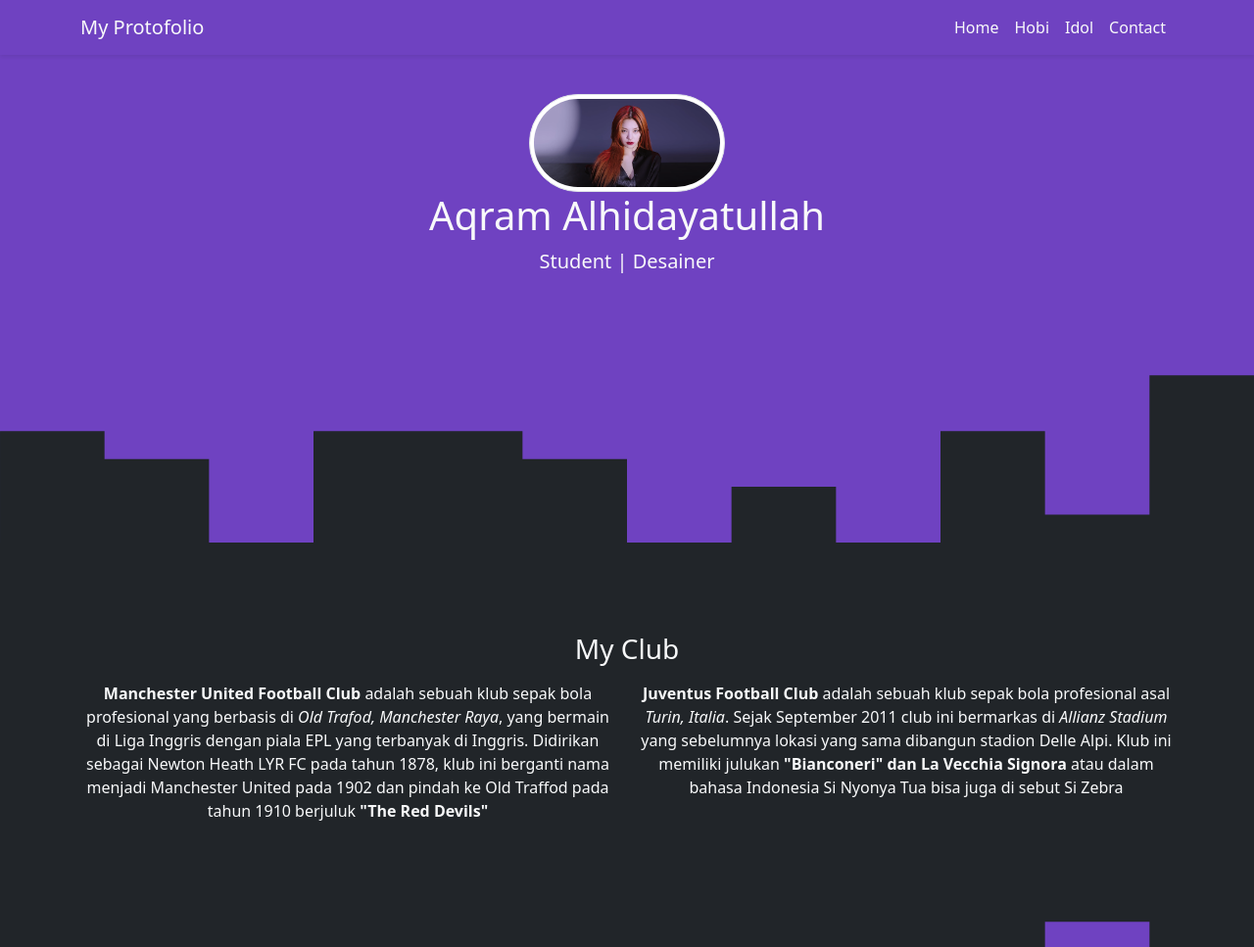
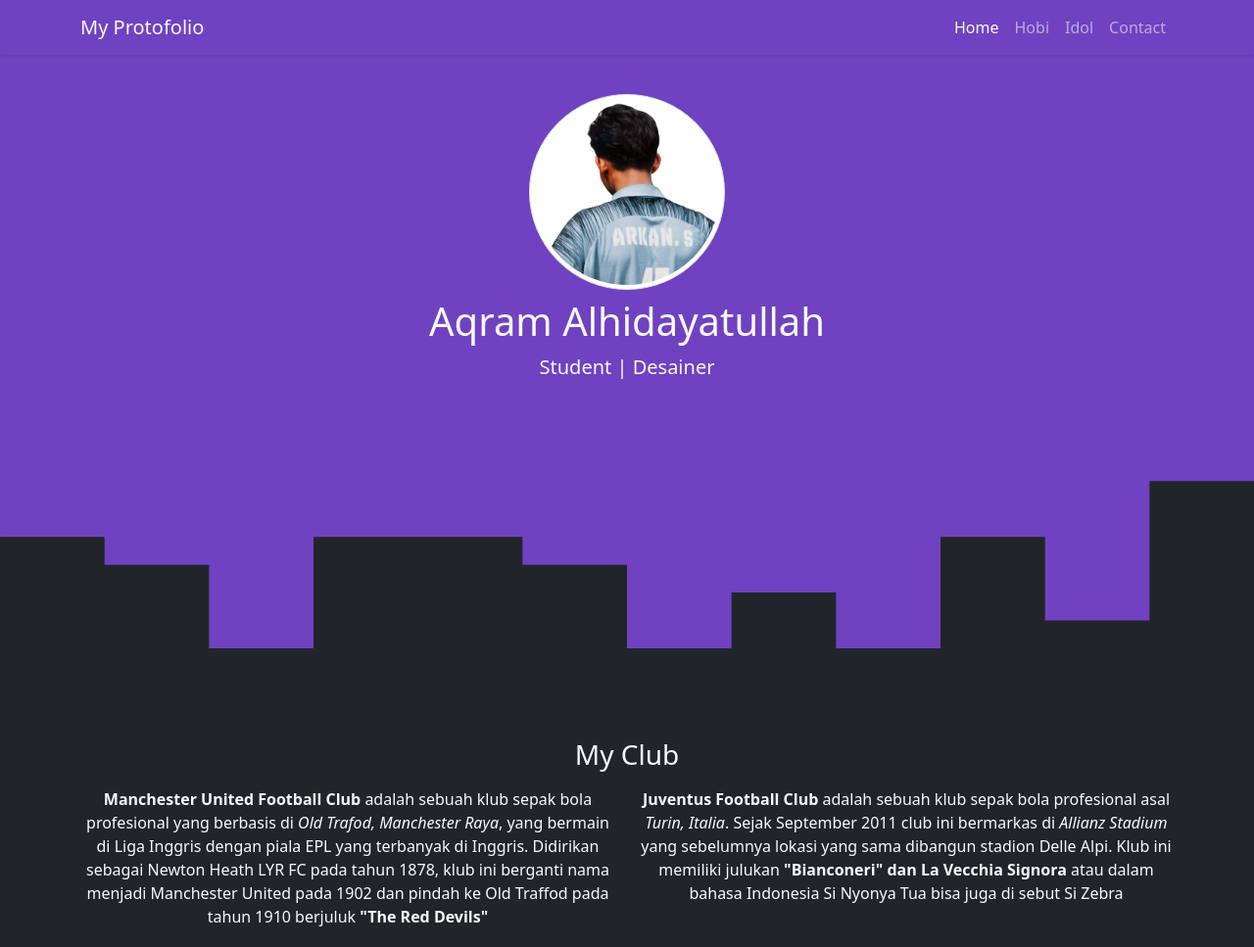
Before and after one commit to aqrmzar21/protofolio-v2, a plain HTML site: page index.html in a window 1280 px wide. Shown: the top 967 px of the page at 98% size. Drawn offline with nearby package versions, Linux system fonts and the light colour scheme.

Commit message:
ganti foto profile

```diff
--- a/index.html
+++ b/index.html
@@ -9,7 +9,7 @@
   </head>
   <body class="bg-dark">
     <!-- <h1 class="text-center">Hello, world!</h1> -->
-    <nav class="navbar navbar-expand-lg navbar-light shadow-sm fixed-top ungu" >
+    <nav class="navbar navbar-expand-lg navbar-dark shadow-sm fixed-top ungu" >
       <!-- <nav class="navbar navbar-expand-lg bg-body-tertiary"> -->
       <div class="container">
         <a class="navbar-brand text-light" href="#">My Protofolio</a>
@@ -19,9 +19,9 @@
         <div class="collapse navbar-collapse" id="navbarNavAltMarkup">
           <div class="navbar-nav ms-auto">
             <a class="nav-link text-light active" aria-current="page" href="#">Home</a>
-            <a class="nav-link text-light" href="#about">Hobi</a>
-            <a class="nav-link text-light" href="#project">Idol</a>
-            <a class="nav-link text-light" href="#contact">Contact</a>
+            <a class="nav-link" href="#about">Hobi</a>
+            <a class="nav-link" href="#project">Idol</a>
+            <a class="nav-link" href="#contact">Contact</a>
           </div>
         </div>
       </div>
@@ -29,8 +29,8 @@
     <!-- Akhir Nav -->
 
     <section id="profil" class="jumbotron text-center text-light ungu">
-      <img class="rounded-pill img-thumbnail" src="yeji-itzy.png" alt="My Profile" width="200px" />
-      <h4 class="display-6">Aqram Alhidayatullah</h4>
+      <img class="rounded-pill img-thumbnail" src="20220726_135821.png" alt="My Profile" width="200px" />
+      <h4 class="display-6 pt-2">Aqram Alhidayatullah</h4>
       <p class="lead">Student | Desainer</p>
       <svg xmlns="http://www.w3.org/2000/svg" viewBox="0 0 1440 320"><path fill="#212529" fill-opacity="1" d="M0,96L0,160L120,160L120,192L240,192L240,288L360,288L360,160L480,160L480,160L600,160L600,192L720,192L720,288L840,288L840,224L960,224L960,288L1080,288L1080,160L1200,160L1200,256L1320,256L1320,96L1440,96L1440,320L1320,320L1320,320L1200,320L1200,320L1080,320L1080,320L960,320L960,320L840,320L840,320L720,320L720,320L600,320L600,320L480,320L480,320L360,320L360,320L240,320L240,320L120,320L120,320L0,320L0,320Z"></path></svg>
     </section>
```
Also changed, not shown: 20220726_135821.jpg (added), 20220726_135821.png (added).
